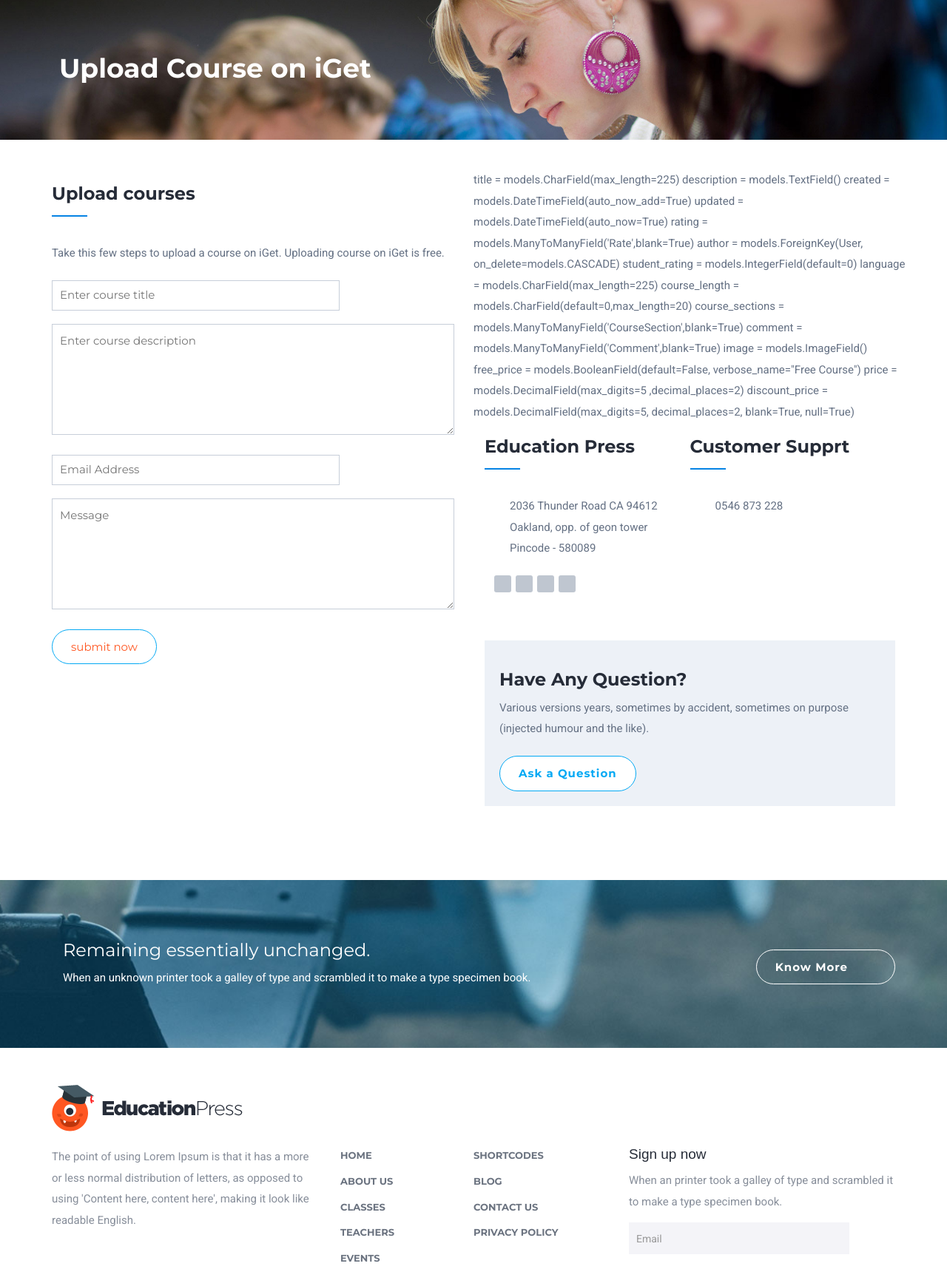
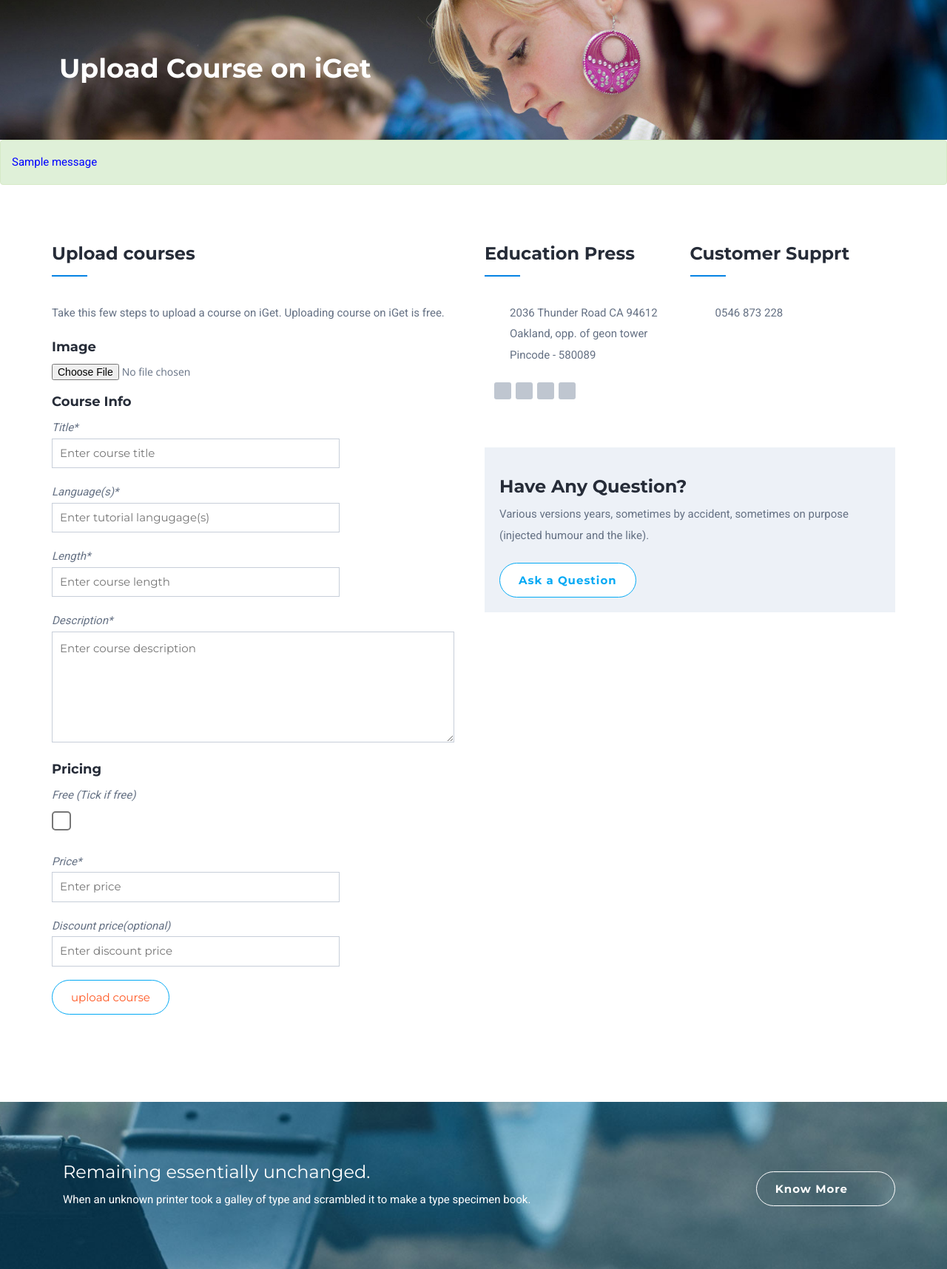
Before and after one commit to coding-rev/iget-educational-platform, a Django app: page /upload-course in a window 1280 px wide. Shown: the part 152-1868 px from the top of the page at 74% size. Run offline with Django 3.2, Linux system fonts and the light colour scheme; a user stored in the database is signed in; tables that the repository leaves empty hold one stand-in row (values such as "Sample post"); one stand-in notice (Sample message) is shown; some libraries are stand-ins or nearby versions; some web fonts are replaced.

Commit message:
added-course-upload-left-with-handling-image-in-post
-

```diff
--- a/courses/models.py
+++ b/courses/models.py
@@ -41,8 +41,8 @@ class Courses(models.Model):
 	comment  		= models.ManyToManyField('Comment',blank=True)
 	image  			= models.ImageField()
 	free_price 		= models.BooleanField(default=False, verbose_name="Free Course")
-	price  			= models.DecimalField(max_digits=5 ,decimal_places=2)
-	discount_price  = models.DecimalField(max_digits=5, decimal_places=2, blank=True, null=True)
+	price  			= models.IntegerField()
+	discount_price  = models.IntegerField(blank=True, null=True)
 
 	def __str__(self):
 		return self.title
@@ -52,7 +52,7 @@ class Courses(models.Model):
 class Episode(models.Model):
 	title  			= models.CharField(max_length=225)
 	file  			= models.FileField()
-	length  		= models.DecimalField(max_digits=100,decimal_places=2)
+	length  		= models.IntegerField()
 	course 			= models.ForeignKey(Courses, on_delete=models.CASCADE)
 	description 	= models.CharField(max_length=30)
 
--- a/courses/templates/base.html
+++ b/courses/templates/base.html
@@ -114,6 +114,7 @@
                     Upload Course <span class="caret"></span></a>
                     <ul class="dropdown-menu" role="menu">
                       <li><a href="{% url 'courses:upload-course' %}">Upload course</a></li>
+                      <li><a href="{% url 'courses:upload-course' %}">My uploaded courses</a></li>
                     </ul>
                   </li>
 
--- a/courses/templates/upload-course.html
+++ b/courses/templates/upload-course.html
@@ -13,6 +13,17 @@
           </div>
         </div>
       </div>
+
+
+      {% if messages %}
+                      {% for message in messages %}
+                        <div  class="alert alert-{{message.tags }}" style="color:blue" role="alert">
+                            {{message}}
+                        </div>
+                      {% endfor %}
+                    {% endif %}
+
+
       <div class="page-spacer clearfix">
         <div class="container">
           <div class="row">
@@ -21,32 +32,42 @@
               <p>Take this few steps to upload a course on iGet. Uploading course on iGet is free.</p>
               <div id="success" class="alert alert-success">Your message succesfully sent!</div>
               <div id="error" class="alert alert-danger">Opps! There is something wrong. Please try again</div>
-              <form class="contactform" method="post" action="http://demos.themecycle.com/eduhtml/edu-kindergarten/contact_process.php" id="contactForm">
+
+              <form class="contactform" enctype="multipart/form-data" method="POST" id="contactForm">
                 {% csrf_token %}
-                <p><input type="text" placeholder="Enter course title" required id="fname" name="courseTitle" required></p>
-                <p><textarea placeholder="Enter course description" name="courseDescription" id="message" rows="10" cols="40" required></textarea></p>
-                <p><input type="email" id="email" name="email" required placeholder="Email Address"></p>
-                <p><textarea placeholder="Message" name="message" id="message" rows="10" cols="40"></textarea></p>
-                <p><input type="submit" class="btn btn-default" value="submit now">
+                <h4>Image</h4>
+                <p><input type="file" id="fname" name="c-image" required></p>
+
+
+                <h4>Course Info</h4>
+
+                <i>Title* </i>
+                <p><input type="text" placeholder="Enter course title" required id="fname" name="c-title" required></p>
+
+                <i>Language(s)* </i>
+                <p><input type="text" id="language" name="c-language" placeholder="Enter tutorial langugage(s)" required></p>
+
+                <i>Length* </i>
+                <p><input type="text" id="courseLength" name="c-length" required placeholder="Enter course length"></p>
+
+                <i>Description* </i>
+                <p><textarea placeholder="Enter course description" name="c-description" id="message" rows="10" cols="40" required></textarea></p>
+
+                <h4>Pricing</h4>
+
+                <i>Free (Tick if free)</i>
+                <p><input style="zoom:2" type="checkbox" name="c-free"></p>
+
+                <i>Price* </i>
+                <p><input type="text" name="c-price" placeholder="Enter price" required></p>
+
+                 <i>Discount price(optional) </i>
+                <p><input type="text" name="c-discount" placeholder="Enter discount price"></p>
+
+
+                <p><input type="submit" class="btn btn-default" value="upload course">
                 </form>
               </div>
-
-              title     = models.CharField(max_length=225)
-  description   = models.TextField()
-  created     = models.DateTimeField(auto_now_add=True)
-  updated     = models.DateTimeField(auto_now=True)
-  rating      = models.ManyToManyField('Rate',blank=True)
-  author      = models.ForeignKey(User, on_delete=models.CASCADE)
-  student_rating  = models.IntegerField(default=0)
-  language      = models.CharField(max_length=225)
-  course_length   = models.CharField(default=0,max_length=20)
-  course_sections = models.ManyToManyField('CourseSection',blank=True)
-  comment     = models.ManyToManyField('Comment',blank=True)
-  image       = models.ImageField()
-  free_price    = models.BooleanField(default=False, verbose_name="Free Course")
-  price       = models.DecimalField(max_digits=5 ,decimal_places=2)
-  discount_price  = models.DecimalField(max_digits=5, decimal_places=2, blank=True, null=True)
-
 
 
               <div class="col-xs-12 col-sm-6 contact-info">
--- a/courses/views.py
+++ b/courses/views.py
@@ -1,4 +1,4 @@
-from django.shortcuts import render
+from django.shortcuts import render, redirect
 from django.http import HttpResponse
 from .models import Courses, Episode
 from cart.models import Order
@@ -6,6 +6,8 @@ from django.contrib.auth import get_user_model
 from django.contrib.auth.decorators import login_required
 from django.contrib.auth.mixins import LoginRequiredMixin
 from django.views.generic import View
+from django.contrib import messages
+
 # Create your views here.
 
 User = get_user_model()
@@ -48,17 +50,17 @@ def userAccountPage(request):
 
 
 class userRegisteredCourses(LoginRequiredMixin, View):
-    def get(self, *args, **kwargs):
+	def get(self, *args, **kwargs):
 
-        try:
-            order = Order.objects.filter(user=self.request.user, ordered=True)
-            print(len(order))
-            context = {
-                'objects':order
-            }
-            return render(self.request, 'events.html', context)
-        except Order.DoesNotExist:
-            return render(self.request, 'events.html')
+		try:
+			order = Order.objects.filter(user=self.request.user, ordered=True)
+			print(len(order))
+			context = {
+				'objects':order
+			}
+			return render(self.request, 'events.html', context)
+		except Order.DoesNotExist:
+			return render(self.request, 'events.html')
 
 @login_required
 def userLessonsPage(request, pk):
@@ -90,4 +92,36 @@ def userLessonsPage(request, pk):
 
 @login_required
 def uploadCourse(request):
+
+	if request.method == 'POST':
+		try:
+			getImage  		= request.FILES.get('c-image')
+			getTitle   		= request.POST.get('c-title')
+			getLanguage   	= request.POST.get('c-language')
+			getLength   	= request.POST.get('c-length')
+			getDescription  = request.POST.get('c-description')
+			getFree  		= request.POST.get('c-free')
+			getPrice   		= request.POST.get('c-price')
+			getDiscount  	= request.POST.get('c-discount')
+
+			if getFree:
+				course 		= Courses.objects.create(
+								title=getTitle, description=getDescription,
+								author=request.user, language=getLanguage,
+								course_length=getLength, free_price=True, image=getImage,
+								price=getPrice, discount_price=getDiscount)
+			else:
+				course 		= Courses.objects.create(
+								title=getTitle, description=getDescription,
+								author=request.user, language=getLanguage,
+								course_length=getLength, free_price=False, image=getImage,
+								price=getPrice, discount_price=getDiscount)
+
+			messages.success(request, "Course uploaded successfully")
+			return redirect('courses:upload-course')
+
+		except Exception as e:
+			messages.error(request, "Error occured "+str(e))
+			return redirect('courses:upload-course')
+
 	return render(request, 'upload-course.html')
```
Also changed, not shown: courses/migrations/0006_auto_20211125_1636.py (added).
